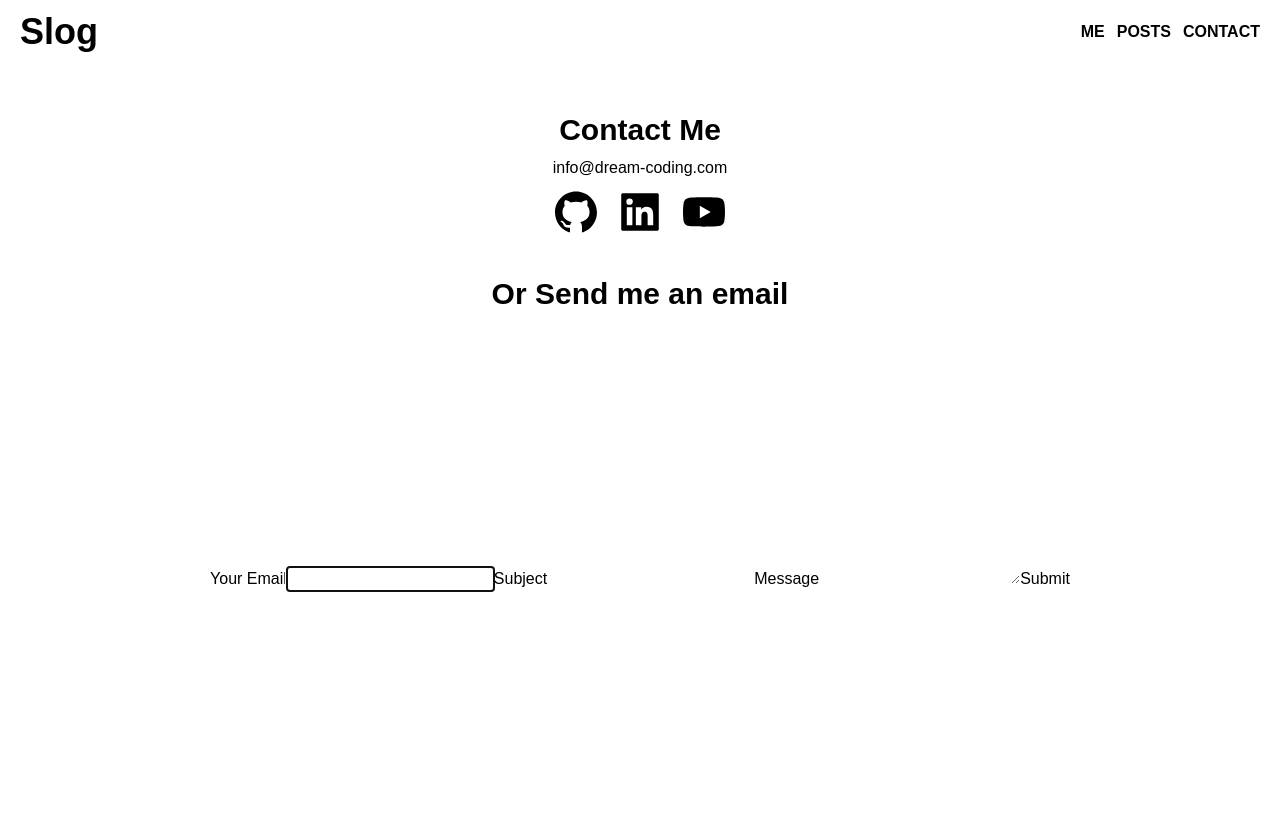
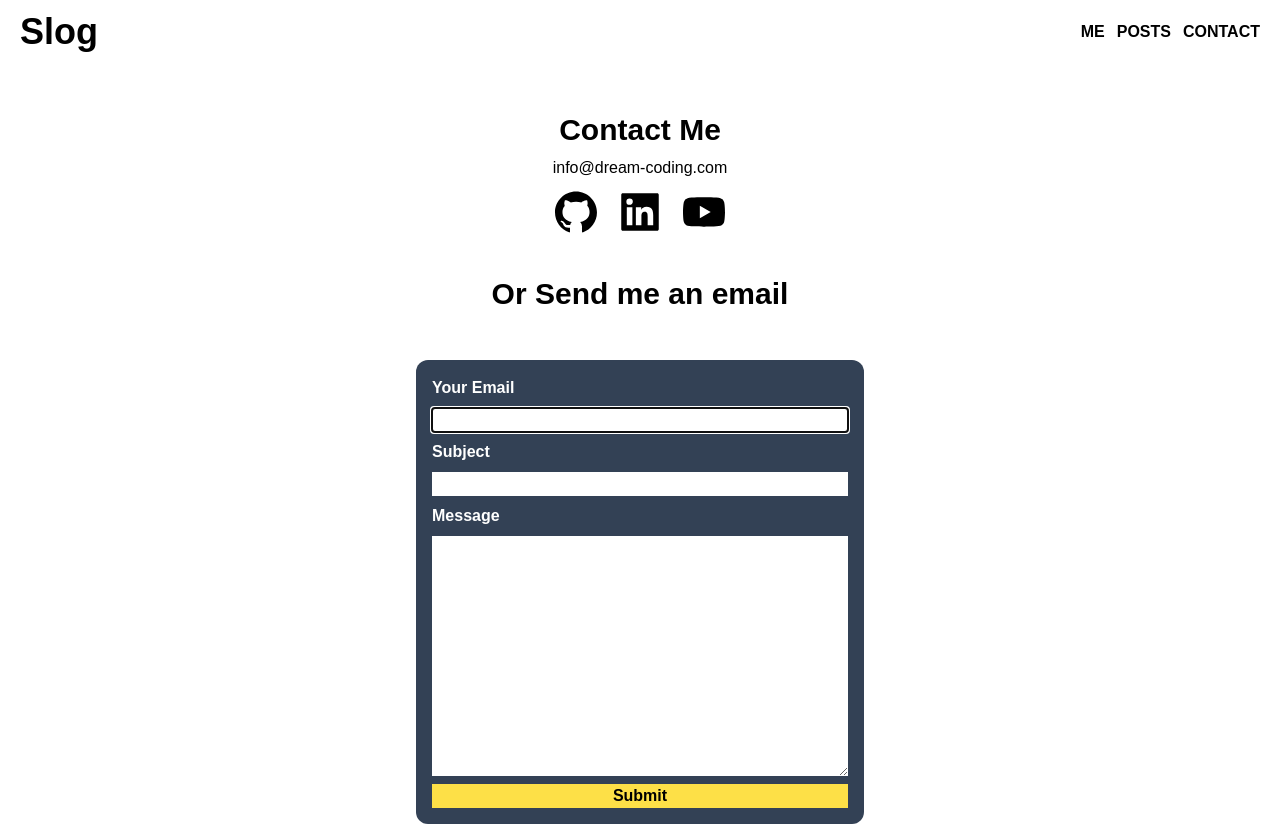
Before and after one commit to smyn95/Slog, a Next.js app: page /contact in a window 1280 px wide. Before the commit the page ends 800 px from the top, so only its background shows below. Built offline with nearby package versions, Linux system fonts and the light colour scheme; a web font is replaced by a local one.

Commit message:
contact 페이지 추가

```diff
--- /dev/null
+++ b/src/components/banner.tsx
@@ -0,0 +1,14 @@
+export type BannerData = {
+    message: string;
+    state: 'success' | 'error';
+};
+
+export default function Banner({ banner: { message, state } }: { banner: BannerData }) {
+    const isSuccess = state === 'success';
+    const icon = isSuccess ? '👍' : '😥';
+    return (
+        <p
+            className={`p-2 rounded-xl w-full text-center ${isSuccess ? 'bg-green-300' : 'bg-red-300'}`}
+        >{`${icon} ${message}`}</p>
+    );
+}
--- a/src/components/contactForm.tsx
+++ b/src/components/contactForm.tsx
@@ -1,6 +1,7 @@
 'use client';
 
 import { ChangeEvent, FormEvent, useState } from 'react';
+import Banner, { BannerData } from './banner';
 
 type Form = {
     from: string;
@@ -14,6 +15,7 @@
         subject: '',
         message: ''
     });
+    const [banner, setBanner] = useState<BannerData | null>(null);
 
     const onChange = (e: ChangeEvent<HTMLInputElement | HTMLTextAreaElement>) => {
         const { name, value } = e.target;
@@ -23,19 +25,38 @@
     const onSubmit = (e: FormEvent<HTMLFormElement>) => {
         e.preventDefault();
         console.log(form);
+        setBanner({ message: '성공했어!!', state: 'success' });
+        setTimeout(() => {
+            setBanner(null);
+        }, 3000);
     };
 
     return (
-        <>
-            <form onSubmit={onSubmit}>
-                <label htmlFor="from">Your Email</label>
+        <section className="w-full max-w-md">
+            {banner && <Banner banner={banner} />}
+            <form onSubmit={onSubmit} className="flex flex-col w-full gap-2 p-4 my-4 bg-slate-700 rounded-xl">
+                <label htmlFor="from" className="font-semibold text-white">
+                    Your Email
+                </label>
                 <input type="email" id="from" name="from" required autoFocus value={form.from} onChange={onChange} />
-                <label htmlFor="subject">Subject</label>
+                <label htmlFor="subject" className="font-semibold text-white">
+                    Subject
+                </label>
                 <input type="text" id="subject" name="subject" required value={form.subject} onChange={onChange} />
-                <label htmlFor="message">Message</label>
-                <textarea rows={10} id="message" name="message" required value={form.message} onChange={onChange} />
-                <button type="submit">Submit</button>
+                <label htmlFor="message" className="font-semibold text-white">
+                    Message
+                </label>
+                <textarea
+                    rows={10}
+                    id="message"
+                    name="message"
+                    required
+                    value={form.message}
+                    onChange={onChange}
+                    className="text-black"
+                />
+                <button className="font-bold text-black bg-yellow-300 hover:bg-yellow-400">Submit</button>
             </form>
-        </>
+        </section>
     );
 }
```
